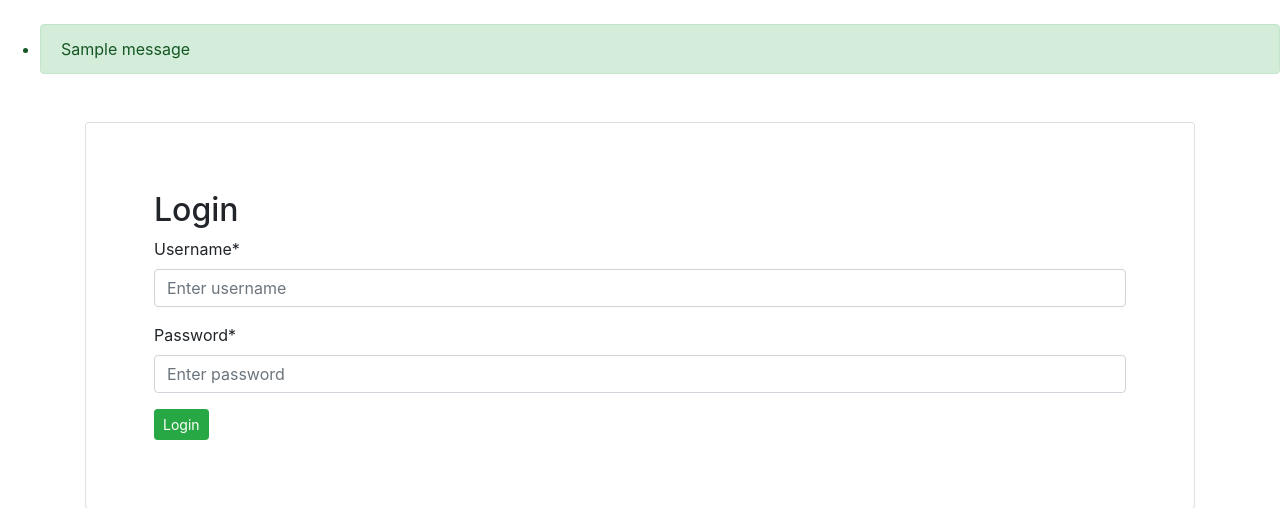
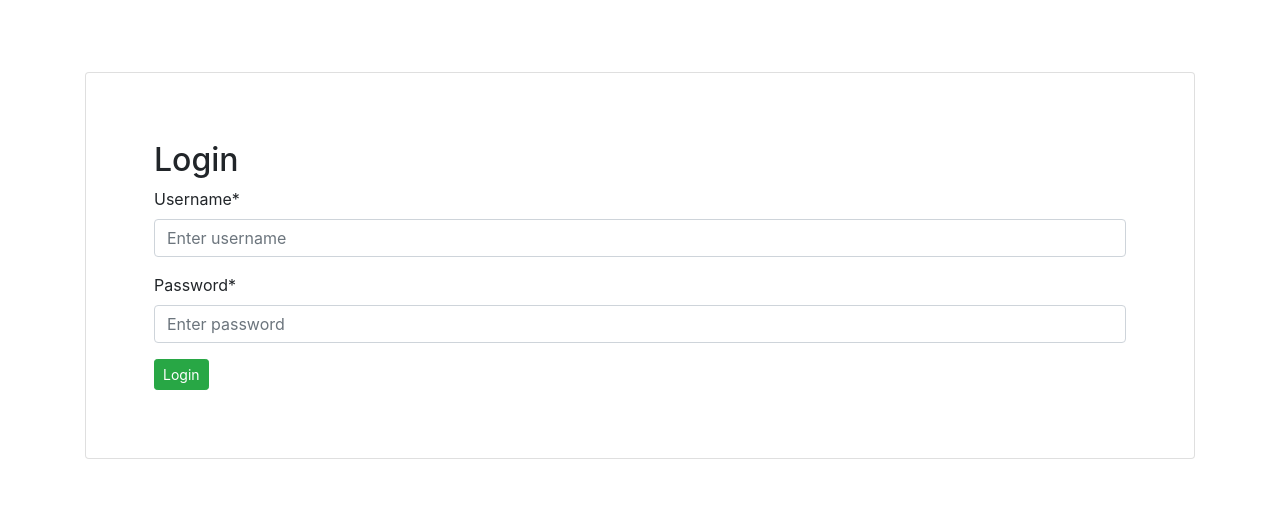
Before and after one commit to eastgenomics/trendyQC, a Django app: page /trendyqc/login/ in a window 1280 px wide. Shown: the part 40-548 px from the top of the page. Run offline with Django 5.2, Linux system fonts and the light colour scheme; tables that the repository leaves empty hold one stand-in row (values such as "Sample post"); one stand-in notice (Sample message) is shown; some libraries are stand-ins or nearby versions.

Commit message:
remove message handling

```diff
--- a/trendyqc/trend_monitoring/templates/base.html
+++ b/trendyqc/trend_monitoring/templates/base.html
@@ -39,16 +39,6 @@
 
     <br>
 
-    {% if messages %}
-        <div id="messages_div">
-            <ul class="messages">
-                {% for message in messages %}
-                    <li{% if message.tags %} class="alert alert-{{ message.tags }}"{% endif %}>{{ message }}</li>
-                {% endfor %}
-            </ul>
-        </div>
-    {% endif %}
-
     <div id="dashboard">
         {% block dashboard %}{% endblock %}
     </div>
@@ -63,8 +53,5 @@
 
     <br>
 
-<script>
-    $('#messages_div').delay(15000).fadeOut(800);
-</script>
 </body>
 </html>
--- a/trendyqc/trend_monitoring/views.py
+++ b/trendyqc/trend_monitoring/views.py
@@ -153,12 +153,7 @@ class Login(FormView):
 
             if user:
                 auth_login(request, user)
-                msg = "Successfully logged in!"
-                messages.add_message(request, messages.SUCCESS, msg)
                 return redirect("Dashboard")
-
-        msg = "Login failed!"
-        messages.add_message(request, messages.ERROR, msg)
 
         context = super().get_context_data()
         context["version"] = VERSION
@@ -171,8 +166,6 @@ class Logout(View):
 
     def get(self, request):
         auth_logout(request)
-        msg = "Successfully logged out!"
-        messages.add_message(request, messages.SUCCESS, msg)
         return redirect("Dashboard")
 
 
```
